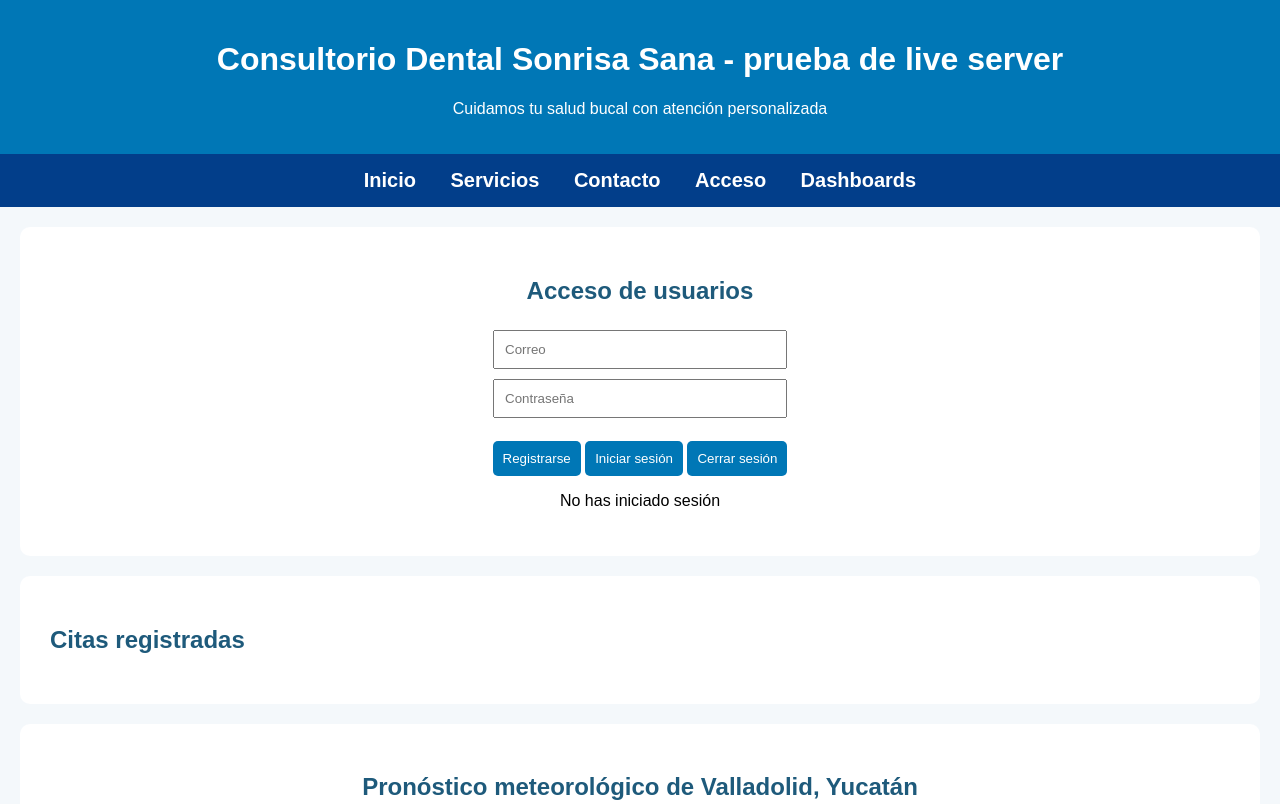
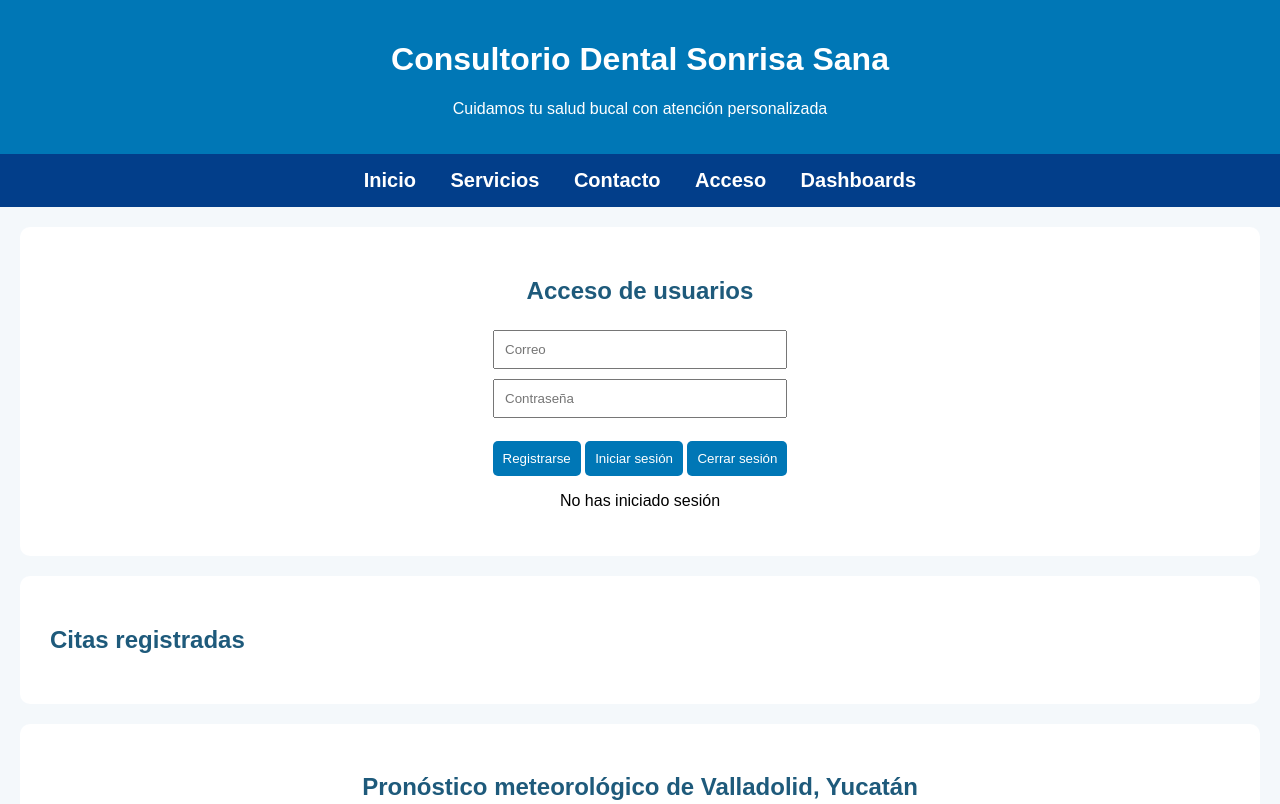
Before and after one commit to Gabxto/consultorio-dental-final, a plain HTML site: page acceso.html in a window 1280 px wide. Shown: the top 804 px of the page. Drawn offline with Linux system fonts and the light colour scheme; no server answers.

Commit message:
Prueba despliegue automatico

```diff
--- a/acceso.html
+++ b/acceso.html
@@ -88,7 +88,7 @@ display:none;
 <body>
 
 <header>
-<h1>Consultorio Dental Sonrisa Sana - prueba de live server</h1>
+<h1>Consultorio Dental Sonrisa Sana</h1>
 <p>Cuidamos tu salud bucal con atención personalizada</p>
 </header>
 
```
